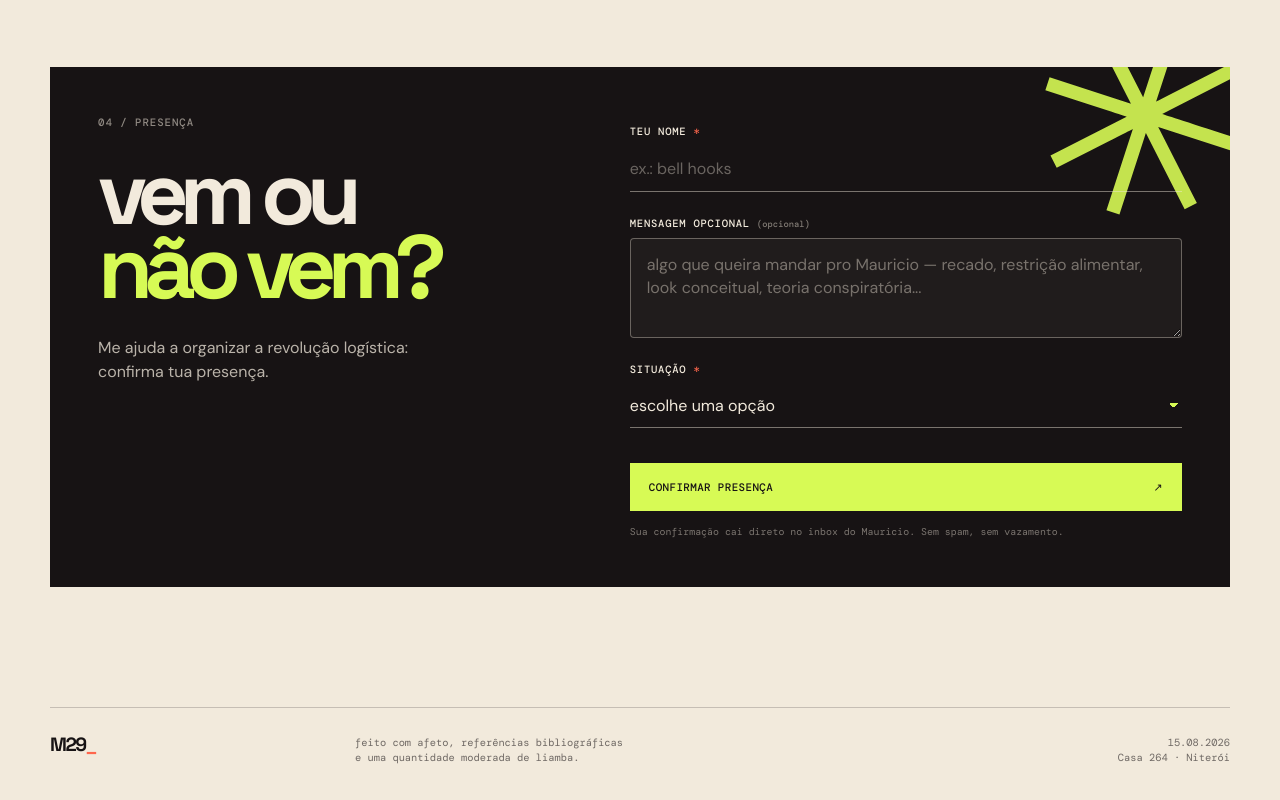
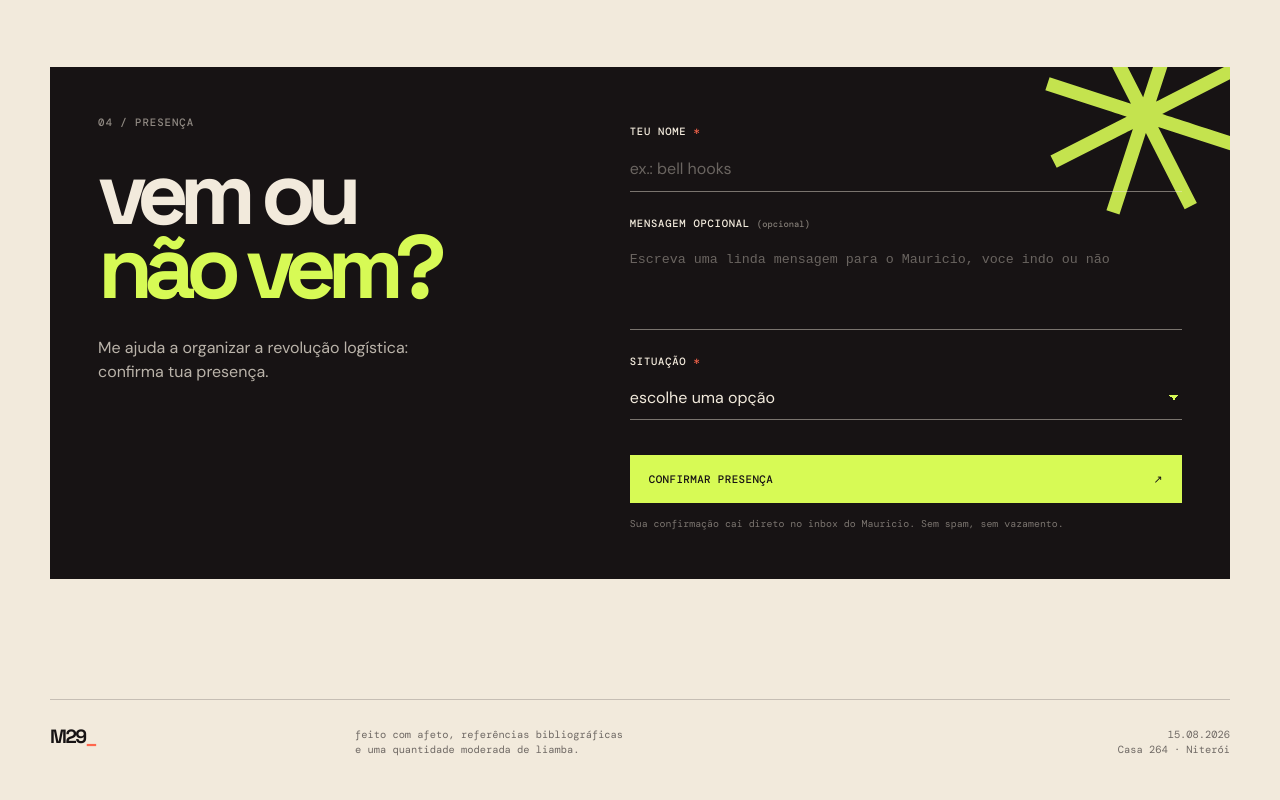
Before and after one commit to coder-mil/aniversario-mauricio-29, a plain HTML site: page index.html in a window 1280 px wide. Shown: the part 2387-3187 px from the top of the page. Drawn offline with nearby package versions, Linux system fonts and the light colour scheme.

Commit message:
style: harmoniza textarea com inputs (border-bottom, sem caixa)
- textarea agora segue o mesmo padrao minimalista (so border-bottom,
  sem fundo, sem borda completa, sem resize)
- placeholder novo: 'Escreva uma linda mensagem para o Mauricio,
  voce indo ou nao'
- adiciona textarea:focus-visible no seletor global de foco (coral)
- hover do textarea escurece levemente o border-bottom

```diff
--- a/index.html
+++ b/index.html
@@ -125,7 +125,7 @@
           <input id="name" name="name" type="text" autocomplete="name" placeholder="ex.: bell hooks" required>
 
           <label for="note">mensagem opcional <small>(opcional)</small></label>
-          <textarea id="note" name="note" rows="3" placeholder="algo que queira mandar pro Mauricio — recado, restrição alimentar, look conceitual, teoria conspiratória..."></textarea>
+          <textarea id="note" name="note" rows="3" placeholder="Escreva uma linda mensagem para o Mauricio, voce indo ou não"></textarea>
 
           <label for="answer">situação <span>*</span></label>
           <select id="answer" name="answer" required>
--- a/styles.css
+++ b/styles.css
@@ -105,7 +105,7 @@ h1 em, h2 em { font-style: normal; color: var(--coral); }
   transition: transform 180ms ease, box-shadow 180ms ease, background 180ms ease;
 }
 .button:hover { transform: translate(-3px, -3px); box-shadow: 4px 4px 0 var(--ink); }
-.button:focus-visible, .text-link:focus-visible, input:focus-visible, select:focus-visible { outline: 3px solid var(--coral); outline-offset: 3px; }
+.button:focus-visible, .text-link:focus-visible, input:focus-visible, select:focus-visible, textarea:focus-visible { outline: 3px solid var(--coral); outline-offset: 3px; }
 .button-primary { background: var(--acid); }
 .button-outline { background: transparent; }
 .hero-actions .button { min-width: 180px; }
@@ -174,12 +174,10 @@ h1 em, h2 em { font-style: normal; color: var(--coral); }
 .rsvp-form label { font: 500 .66rem var(--mono); text-transform: uppercase; letter-spacing: .07em; margin: 0 0 8px; }
 .rsvp-form label span { color: var(--coral); }
 .rsvp-form label small { color: rgba(242,234,220,.48); text-transform: none; letter-spacing: 0; }
-.rsvp-form input, .rsvp-form select { color: var(--paper); background: transparent; border: 0; border-bottom: 1px solid rgba(242,234,220,.45); border-radius: 0; padding: 12px 0; margin-bottom: 25px; min-height: 44px; }
-.rsvp-form input::placeholder { color: rgba(242,234,220,.38); }
-.rsvp-form textarea { color: var(--paper); background: rgba(242,234,220,.04); border: 1px solid rgba(242,234,220,.35); border-radius: 4px; padding: 14px 16px; margin-bottom: 25px; font: inherit; resize: vertical; min-height: 88px; line-height: 1.45; transition: border-color 160ms ease, background 160ms ease; }
-.rsvp-form textarea::placeholder { color: rgba(242,234,220,.42); }
-.rsvp-form textarea:hover { border-color: rgba(242,234,220,.6); }
-.rsvp-form textarea:focus-visible { background: rgba(242,234,220,.07); border-color: var(--coral); }
+.rsvp-form input, .rsvp-form select, .rsvp-form textarea { color: var(--paper); background: transparent; border: 0; border-bottom: 1px solid rgba(242,234,220,.45); border-radius: 0; padding: 12px 0; margin-bottom: 25px; min-height: 44px; }
+.rsvp-form textarea { padding: 12px 0 14px; line-height: 1.5; resize: none; min-height: 92px; }
+.rsvp-form textarea:hover { border-bottom-color: rgba(242,234,220,.7); }
+.rsvp-form input::placeholder, .rsvp-form textarea::placeholder { color: rgba(242,234,220,.38); }
 .rsvp-form select { appearance: none; background-image: linear-gradient(45deg, transparent 50%, var(--acid) 50%), linear-gradient(135deg, var(--acid) 50%, transparent 50%); background-position: calc(100% - 8px) 50%, calc(100% - 3px) 50%; background-size: 5px 5px, 5px 5px; background-repeat: no-repeat; }
 .rsvp-form option { color: var(--ink); }
 .rsvp-form .button-primary { color: var(--ink); border-color: var(--acid); margin-top: 10px; }
```
